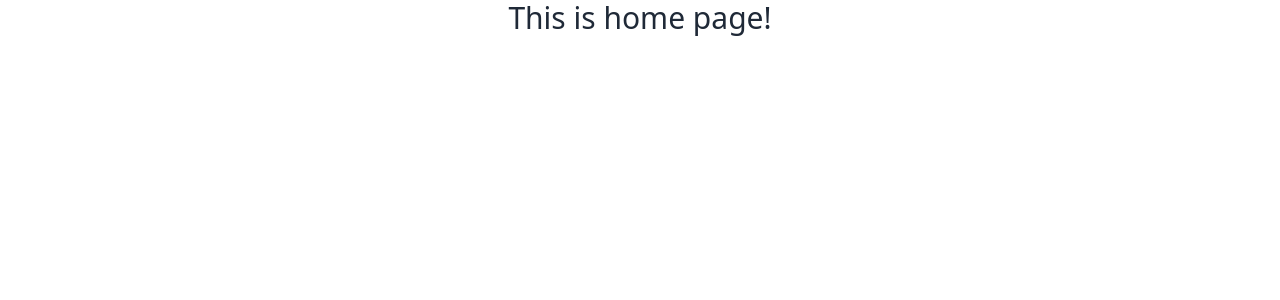
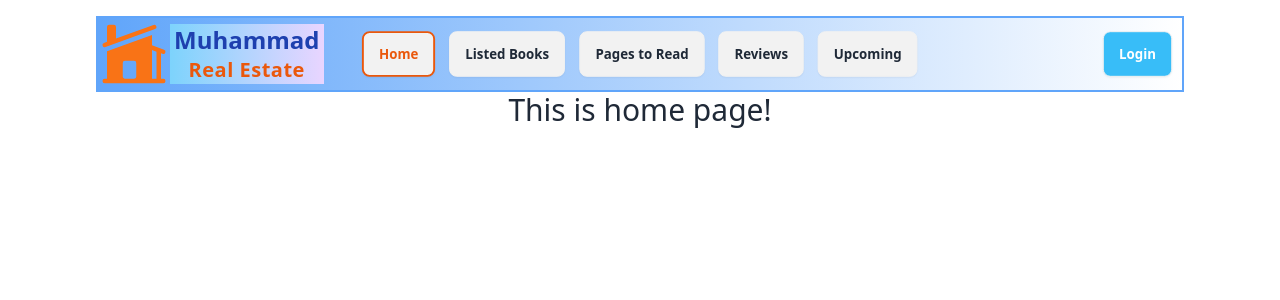
Before and after one commit to MuhammadTanvirHasan98/muhammad-real-estate-web, a React (Vite) app: page / in a window 1280 px wide. Shown: the top 300 px of the page. Built offline with nearby package versions, Linux system fonts and the light colour scheme.

Commit message:
Added Navbar

```diff
--- a/package.json
+++ b/package.json
@@ -10,11 +10,13 @@
     "preview": "vite preview"
   },
   "dependencies": {
+    "animate.css": "^4.1.1",
     "firebase": "^10.11.0",
     "localforage": "^1.10.0",
     "match-sorter": "^6.3.4",
     "react": "^18.2.0",
     "react-dom": "^18.2.0",
+    "react-icons": "^5.0.1",
     "react-router-dom": "^6.22.3",
     "sort-by": "^1.2.0"
   },
--- a/src/Layouts/Root.jsx
+++ b/src/Layouts/Root.jsx
@@ -1,10 +1,12 @@
 import { Outlet } from "react-router-dom";
+import Navbar from "../Pages/Shared/Navbar";
 
 
 
 const Root = () => {
   return (
-    <div>
+    <div className="w-[85%] mx-auto">
+       <Navbar/>
        <Outlet/>
     </div>
   );
--- a/src/Pages/Home/Home.jsx
+++ b/src/Pages/Home/Home.jsx
@@ -1,4 +1,5 @@
 import { UseAuthContext } from "../../FirebaseProvider/FirebaseProvider";
+import 'animate.css';
 
 
 const Home = () => {
@@ -6,7 +7,7 @@ const Home = () => {
   console.log(authInfo);
   return (
     <div>
-       <h1 className="text-3xl text-center">This is home page!</h1>
+       <h1 className="animate__animated animate__bounceInRight animate__slow   text-3xl text-center">This is home page!</h1>
     </div>
   );
 };
--- /dev/null
+++ b/src/Pages/Shared/Footer.jsx
@@ -0,0 +1,10 @@
+
+const Footer = () => {
+  return (
+    <div>
+
+    </div>
+  );
+};
+
+export default Footer;
--- /dev/null
+++ b/src/Pages/Shared/Navbar.jsx
@@ -0,0 +1,158 @@
+import { Link, NavLink } from "react-router-dom";
+import { HiHomeModern } from "react-icons/hi2";
+
+const Navbar = () => {
+  const navLinks = (
+    <div className="flex flex-col lg:flex-row gap-2 ">
+      <li>
+        <NavLink
+          className={({ isActive }) =>
+            isActive
+              ? "btn font-bold border-2 border-orange-600 text-orange-600"
+              : "font-bold btn"
+          }
+          to="/"
+        >
+          Home
+        </NavLink>
+      </li>
+
+      <li>
+        <NavLink
+          className={({ isActive }) =>
+            isActive
+              ? "btn font-bold border-2 border-orange-600 text-orange-600"
+              : "font-bold btn"
+          }
+          to="/listedBooks"
+        >
+          Listed Books
+        </NavLink>
+      </li>
+
+      <li>
+        <NavLink
+          className={({ isActive }) =>
+            isActive
+              ? "btn font-bold border-2 border-orange-600 text-orange-600"
+              : "font-bold btn"
+          }
+          to="/pagesToRead"
+        >
+          Pages to Read
+        </NavLink>
+      </li>
+
+      <li>
+        <NavLink
+          className={({ isActive }) =>
+            isActive
+              ? "btn font-bold border-2 border-orange-600 text-orange-600"
+              : "font-bold btn"
+          }
+          to="/reviews"
+        >
+          Reviews
+        </NavLink>
+      </li>
+
+      <li>
+        <NavLink
+          className={({ isActive }) =>
+            isActive
+              ? "btn font-bold border-2 border-orange-600 text-orange-600"
+              : "font-bold btn"
+          }
+          to="/upcomingBooks"
+        >
+          Upcoming
+        </NavLink>
+      </li>
+    </div>
+  );
+
+  return (
+    <div className="">
+      <div className="navbar p-0 mt-2 lg:mt-4 border-2 border-blue-400 bg-gradient-to-r from-blue-400 to-white flex justify-between">
+        <div className="navbar-start ">
+          {/* Navbar left section */}
+          <div className="dropdown">
+            <div
+              tabIndex={0}
+              role="button"
+              className="btn px-0 mr-2 btn-ghost lg:hidden"
+            >
+              <svg
+                xmlns="http://www.w3.org/2000/svg"
+                className="h-12 w-12 text-orange-500"
+                fill="none"
+                viewBox="0 0 24 24"
+                stroke="currentColor"
+              >
+                <path
+                  strokeLinecap="round"
+                  strokeLinejoin="round"
+                  strokeWidth="2"
+                  d="M4 6h16M4 12h8m-8 6h16"
+                />
+              </svg>
+            </div>
+            <ul
+              tabIndex={0}
+              className="menu menu-sm dropdown-content mt-3 z-[1] p-2 shadow bg-base-100 rounded-box w-52 space-y-2"
+            >
+              {/* Navbar when md screen */}
+              {navLinks}
+
+              <li>
+                {" "}
+                <a className="btn bg-sky-400 font-bold text-white">Sign In</a>
+              </li>
+              <li>
+                {" "}
+                <a className="btn bg-green-400 font-bold text-white">Sign Up</a>
+              </li>
+            </ul>
+          </div>
+          <Link to="/">
+            <div className="flex items-center">
+              <HiHomeModern className="text-5xl text-orange-500 lg:text-7xl" />
+              <div className=" bg-gradient-to-r from-sky-300 to-purple-200 px-1  border-blue-500">
+                <h1 className="text-blue-800  lg:text-2xl text-sm font-bold">
+                  Muhammad <br />
+                  <span className="lg:text-xl text-orange-600 flex justify-center text-[12px]  tracking-wide">
+                    Real Estate
+                  </span>
+                </h1>
+              </div>
+            </div>
+          </Link>
+        </div>
+
+        <div className="navbar-center hidden lg:flex">
+          <ul className=" flex gap-2">{navLinks}</ul>
+        </div>
+
+
+       {/* Profile image */}
+
+       <img
+            className="w-[35px] mr-2 lg:hidden h-[35px] border-2 border-blue-700 p-[1px] rounded-full"
+            src="https://i.ibb.co/ZNn9nhy/quran-and-modern-science.png"
+            alt=""
+          />
+
+      {/* Login button */}
+        <div className="navbar-end hidden lg:flex gap-2">
+          <button className="btn mr-2 bg-sky-400 font-bold text-white">Login</button>
+        </div>
+
+
+
+
+      </div>
+    </div>
+  );
+};
+
+export default Navbar;
```
Also changed, not shown: 1 other file (tests, documents, lock files or other folders).
